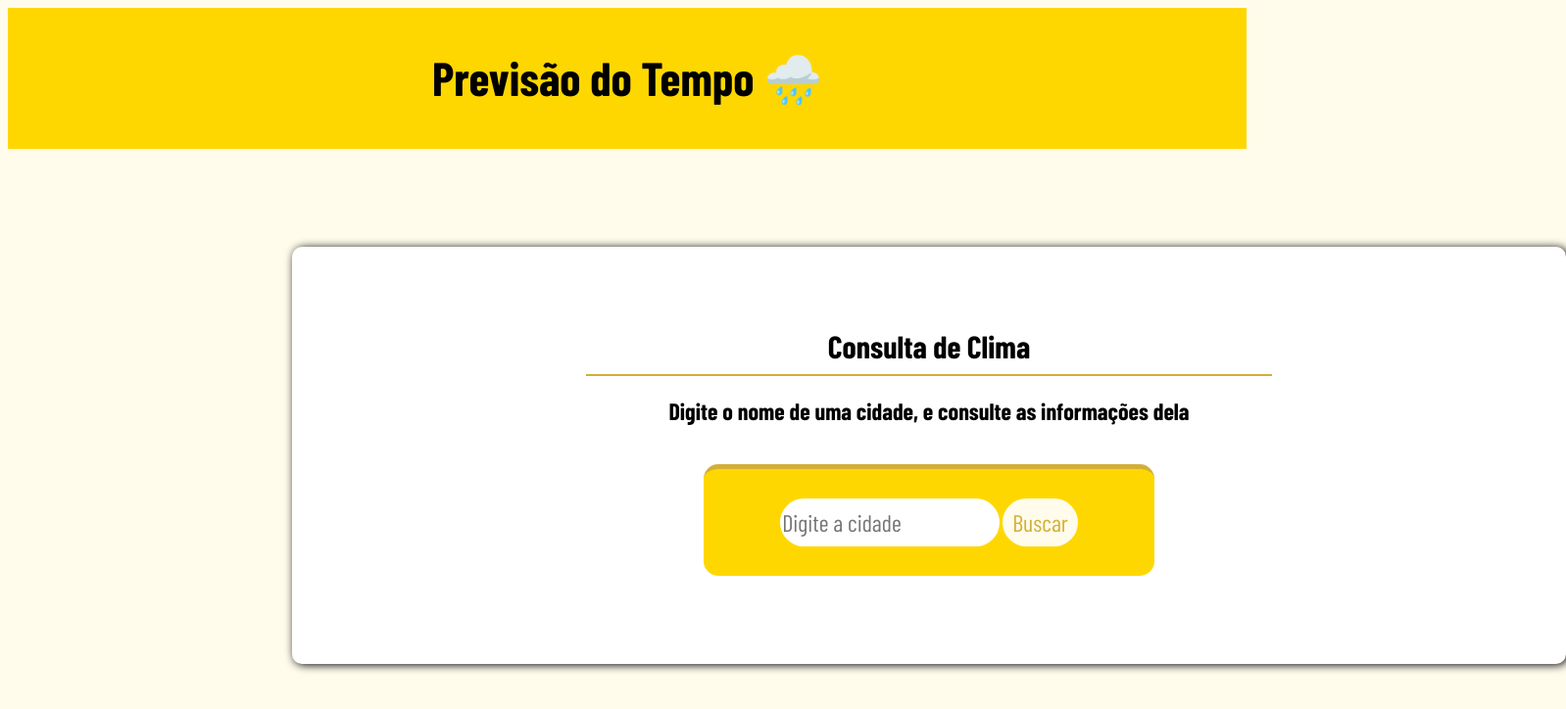
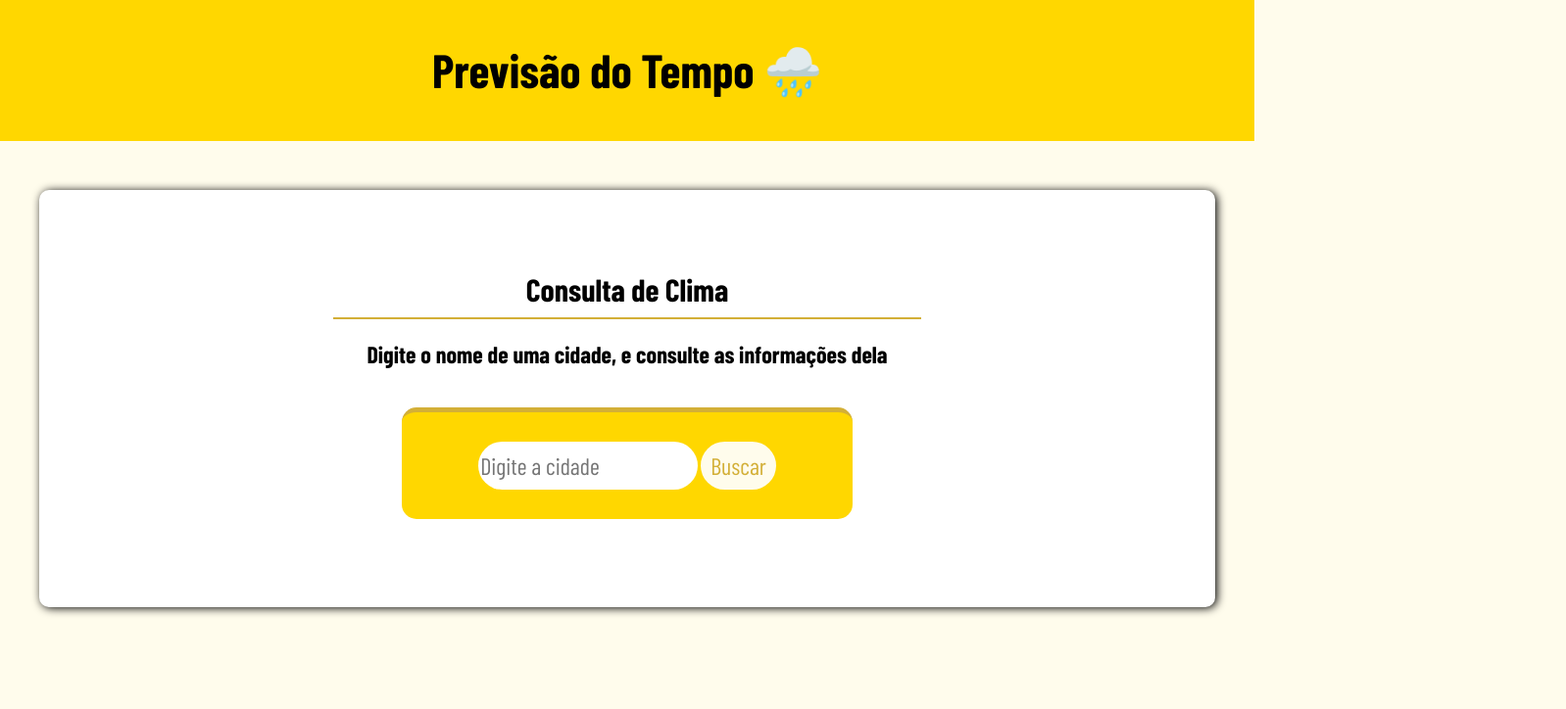
Before and after one commit to joaogmgodinho-source/Consulta-de-clima, a plain HTML site: page index.html in a window 1280 px wide. Shown: the whole page at 98% size, 1598 px wide, since content can reach past the window. Drawn offline with nearby package versions, Linux system fonts and the light colour scheme; a web font is replaced by a local one.

Commit message:
centralizando de forma semantica

```diff
--- a/style.css
+++ b/style.css
@@ -9,6 +9,7 @@
 /* muda o background da pagina para um cinza claro */
 body {
     background-color: #fffcec;
+    margin: 0px;
 }
 
 /* estiliza o do cabeçalho, que é a parte superior da pagina, onde fica o titulo do site */
@@ -25,11 +26,12 @@ main {
     text-align: center;
     background-color: #ffffff;
     padding: 50px;
-    margin-top: 100px;
+    margin: 50px auto;
     border-radius: 10px;
     box-shadow: 2px 1px 10px #000000;
-    width: 1200px;
-    position: relative; left: 290px;
+    width: 100%;
+    max-width: 1200px;
+    box-sizing: border-box; /* Evita que o padding estoure a largura total */
 }
 
 /* muda o titulo da parte principal da pagina */
@@ -81,7 +83,7 @@ div {
     padding: 30px;
     border-radius: 15px;
     margin: 40px;
-    max-width: 1000px;
-    width: 400px;
-    position: relative; left: 330px;
+    max-width: 400px;
+    width: 100%;
+    margin: 40px auto;
 }
```
Also changed, not shown: index.html (+6 -2 lines).
